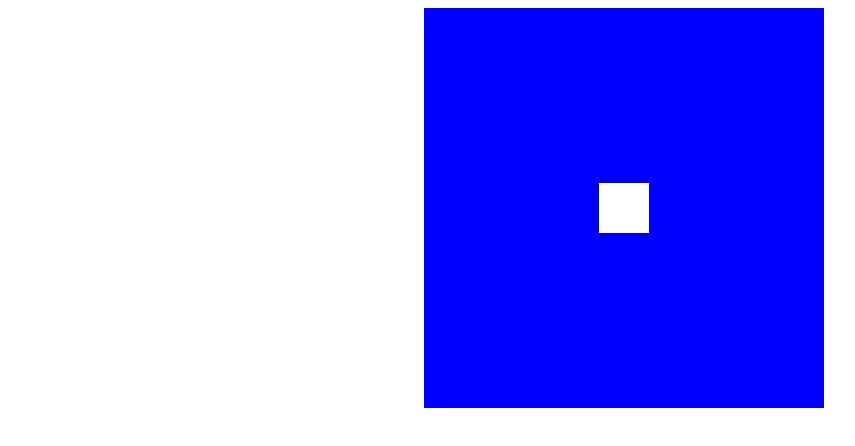
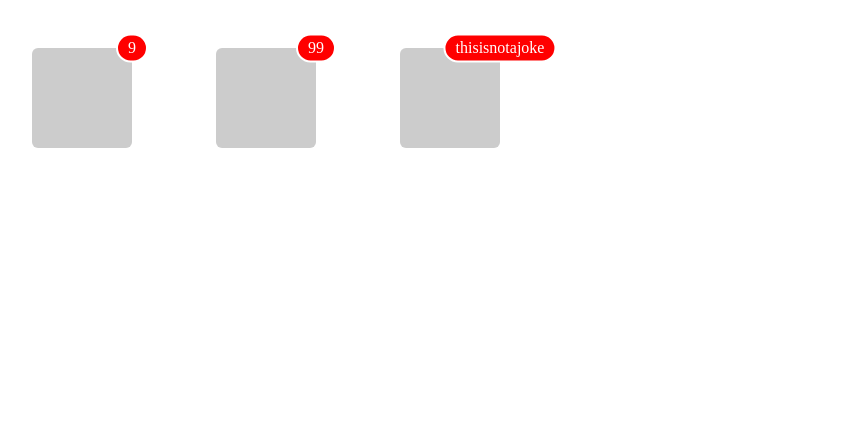
Before and after one commit to ninbaiashvili/html-css-tutorials, a plain HTML site: page 9-Position/index.html in a window 1280 px wide. Shown: the whole page, without its empty margins (16-871 px from the left). Drawn offline with Linux system fonts and the light colour scheme.

Commit message:
feat(9-Position): Finish tutorial-3

```diff
--- a/9-Position/index.html
+++ b/9-Position/index.html
@@ -9,7 +9,13 @@
 </head>
 <body>
     <section>
-        <div class="a"></div>
+        <div class="a">9</div>
+    </section>
+    <section>
+        <div class="a">99</div>
+    </section>
+    <section>
+        <div class="a">thisisnotajoke</div>
     </section>
 </body>
 </html>
--- a/9-Position/styles.css
+++ b/9-Position/styles.css
@@ -1,18 +1,26 @@
 section {
     position: relative;
-    margin: auto;
-    width: 400px;
-    height: 400px;
-    background: blue;
+    width: 100px;
+    height: 100px;
+    background: #ccc;
+    display: inline-block;
+    margin: 40px;
+    border-radius: 6px;
 }
 section div {
     position: absolute;
-    width: 50px;
-    height: 50px;
-    background: #fff;
+    min-width: 0px;
+    height: 25px;
+    line-height: 23px;
+    padding: 0 10px;
+    text-align: center;
+    border-radius: 15px;
+    background: red;
+    border: 2px solid #fff;
+    color: #fff;
 }
 .a {
-    top: 50%;
-    left: 50%;
-    transform: translate(-50% ,-50%);
+    top: 0;
+    right: 0;
+    transform: translate(50%,-50%);
 }
```
